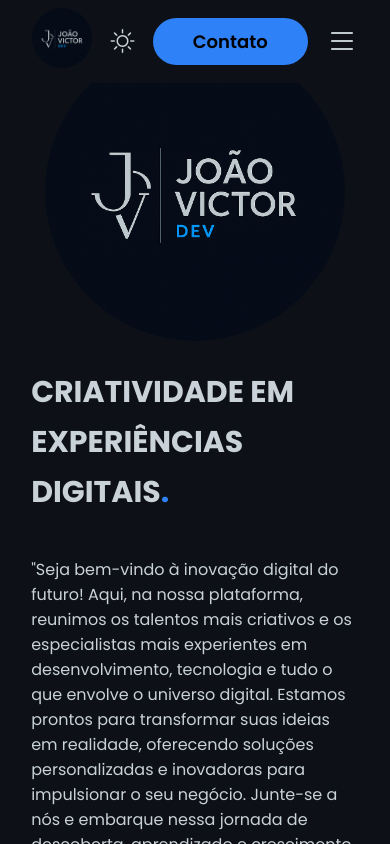
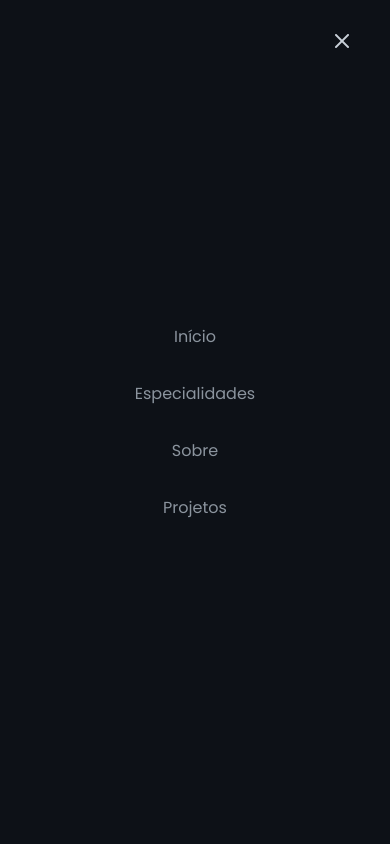
Before and after one commit to SrTinny/Portifolio, a React (Vite) app: page / in a window 390 px wide. Both pictures are taken after a click on the element 342 px from the left and 41 px from the top of the page. Shown: the top 844 px of the page. Built offline with nearby package versions, Linux system fonts and the light colour scheme.

Commit message:
feat: botão menuToggle funcional

```diff
--- a/src/components/Header/Header.jsx
+++ b/src/components/Header/Header.jsx
@@ -1,10 +1,39 @@
 // src/components/Header/Header.jsx
-import styles from "./Header.module.css"
-import logo from "../../assets/logo.jpg"
-import useThemeToggle from "../../hooks/useThemeToggle"
+import { useState, useEffect, useRef } from "react";
+import styles from "./Header.module.css";
+import logo from "../../assets/logo.jpg";
+import useThemeToggle from "../../hooks/useThemeToggle";
 
 export default function Header() {
-  const { isLightMode, toggleTheme } = useThemeToggle()
+  const { isLightMode, toggleTheme } = useThemeToggle();
+  const [menuAberto, setMenuAberto] = useState(false);
+  const menuRef = useRef(null);
+  const toggleRef = useRef(null);
+
+  const alternarMenu = () => {
+    setMenuAberto((prev) => !prev);
+  };
+
+  // Fechar menu ao clicar fora
+  useEffect(() => {
+    function handleClickFora(event) {
+      if (
+        menuAberto &&
+        menuRef.current &&
+        toggleRef.current &&
+        !menuRef.current.contains(event.target) &&
+        !toggleRef.current.contains(event.target)
+      ) {
+        setMenuAberto(false);
+      }
+    }
+
+    document.addEventListener("mousedown", handleClickFora);
+    return () => document.removeEventListener("mousedown", handleClickFora);
+  }, [menuAberto]);
+
+  // Fechar menu ao clicar em um link
+  const fecharMenu = () => setMenuAberto(false);
 
   return (
     <header className={styles.header}>
@@ -17,18 +46,43 @@ export default function Header() {
           />
         </a>
 
-        <nav className={`${styles.menuDesktop} fullscreen`}>
+        <nav
+          ref={menuRef}
+          className={`${styles.menuDesktop} fullscreen ${
+            menuAberto ? styles.open : ""
+          }`}
+        >
           <ul>
-            <li><a href="#home">Início</a></li>
-            <li><a href="#skills">Especialidades</a></li>
-            <li><a href="#about">Sobre</a></li>
-            <li><a href="#portfolio">Projetos</a></li>
+            <li>
+              <a href="#home" onClick={fecharMenu}>
+                Início
+              </a>
+            </li>
+            <li>
+              <a href="#skills" onClick={fecharMenu}>
+                Especialidades
+              </a>
+            </li>
+            <li>
+              <a href="#about" onClick={fecharMenu}>
+                Sobre
+              </a>
+            </li>
+            <li>
+              <a href="#portfolio" onClick={fecharMenu}>
+                Projetos
+              </a>
+            </li>
           </ul>
         </nav>
 
         <div className={styles.toggleTheme}>
           <button className={styles.themeToggle} onClick={toggleTheme}>
-            <i className={`bi ${isLightMode ? "bi-moon-stars" : "bi-brightness-high"}`}></i>
+            <i
+              className={`bi ${
+                isLightMode ? "bi-moon-stars" : "bi-brightness-high"
+              }`}
+            ></i>
           </button>
         </div>
 
@@ -38,10 +92,14 @@ export default function Header() {
           </a>
         </div>
 
-        <div className={styles.menuToggle}>
-          <i className="bi bi-list"></i>
+        <div
+          className={styles.menuToggle}
+          ref={toggleRef}
+          onClick={alternarMenu}
+        >
+          <i className={`bi ${menuAberto ? "bi-x" : "bi-list"}`}></i>
         </div>
       </div>
     </header>
-  )
+  );
 }
--- a/src/components/Header/Header.module.css
+++ b/src/components/Header/Header.module.css
@@ -70,6 +70,17 @@
   cursor: pointer;
 }
 
+.open {
+  display: flex !important;
+  flex-direction: column;
+  gap: 1rem;
+}
+
+.menuDesktop {
+  display: flex;
+  align-items: center;
+}
+
 /* Responsividade (exemplo) */
 @media (max-width: 1024px) {
   .interface {
@@ -78,10 +89,46 @@
 
   .menuToggle {
     display: flex;
-    align-items: center;
+    top: 1rem;
+    right: 1rem;
+    z-index: 100;
+    background: none;
+    font-size: 2rem;
+    color: var(--color-text);
+    cursor: pointer;
   }
 
   .menuDesktop {
     display: none;
+    position: fixed;
+    top: 0;
+    left: 0;
+    width: 100vw;
+    height: 100vh;
+    background-color: var(--color-background);
+    flex-direction: column;
+    justify-content: center;
+    align-items: center;
+    gap: 2rem;
+    z-index: 99;
+  }
+
+  .menuDesktop ul {
+    display: flex;
+    flex-direction: column;
+    align-items: center;
+    padding: 0;
+    margin: 0;
+    gap: 2rem;
+    text-align: center;
+  }
+
+  .menuDesktop li {
+    display: block;
+    padding: 0;
+  }
+
+  .btn-contato {
+    display: none;
   }
 }
```
